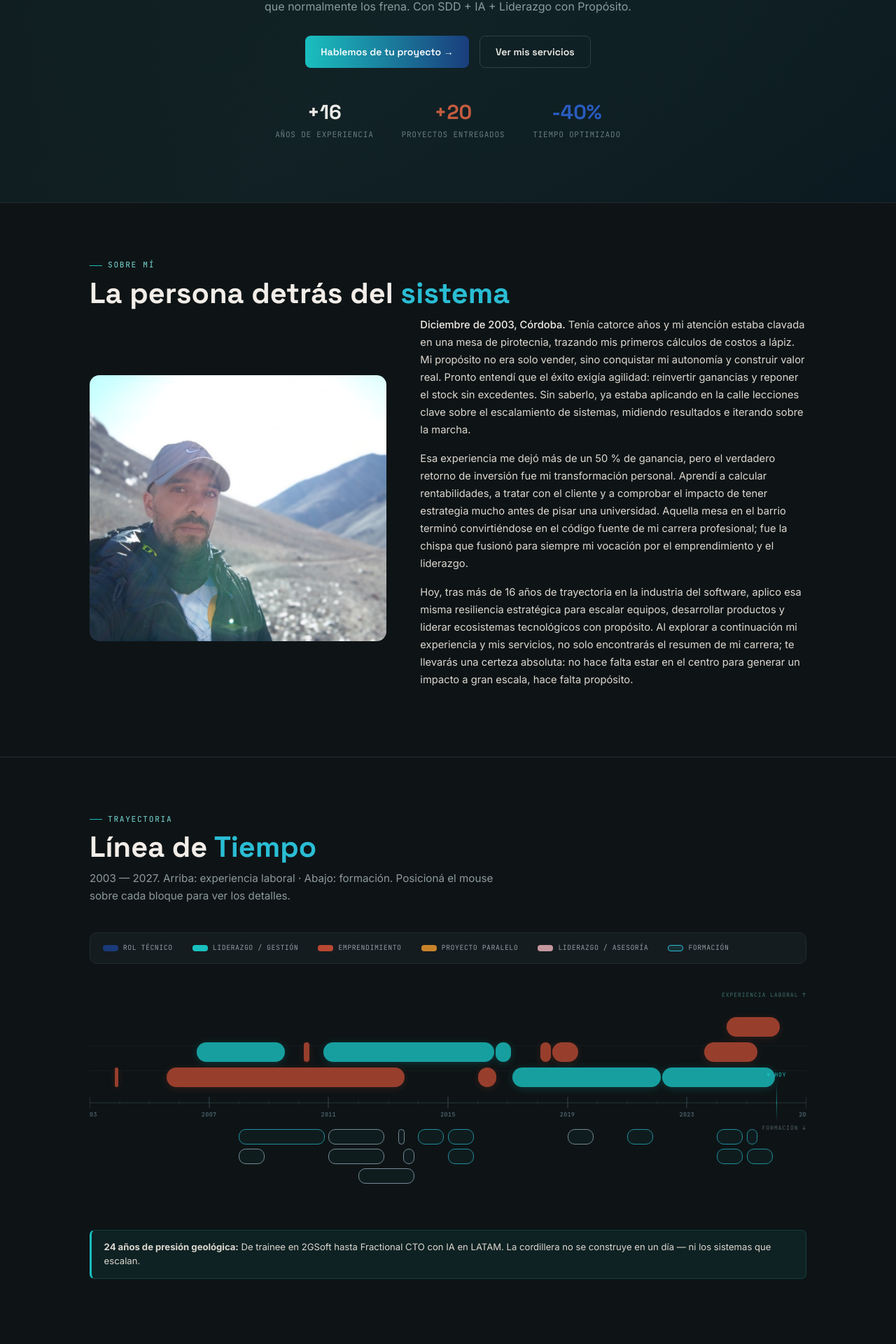
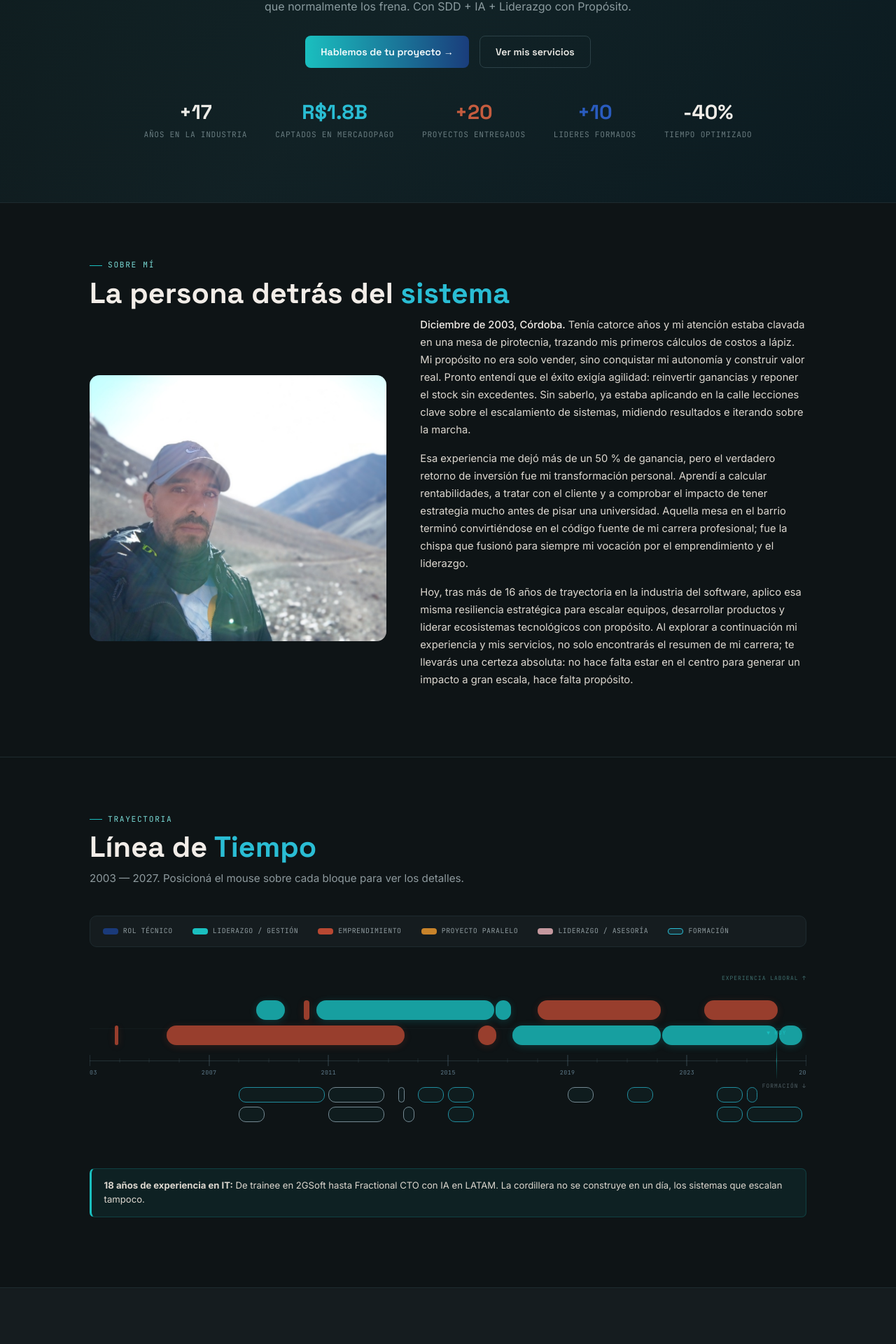
Before and after one commit to darosaldano/web-personal, a Next.js app: page / in a window 1280 px wide. Shown: the part 373-2293 px from the top of the page at 70% size. Built offline with nearby package versions, Linux system fonts and the light colour scheme.

Commit message:
feat: implementar Google Analytics en el layout principal

```diff
--- a/src/app/layout.tsx
+++ b/src/app/layout.tsx
@@ -1,4 +1,5 @@
 import type { Metadata } from "next";
+import Script from "next/script";
 import "./globals.css";
 import Navbar from "@/components/Navbar";
 import Footer from "@/components/Footer";
@@ -56,6 +57,20 @@ export default function RootLayout({
         <Navbar />
         <main>{children}</main>
         <Footer />
+        {/* Google Analytics */}
+        <Script
+          src="https://www.googletagmanager.com/gtag/js?id=G-W50L7710R2"
+          strategy="afterInteractive"
+        />
+        <Script id="google-analytics" strategy="afterInteractive">
+          {`
+            window.dataLayer = window.dataLayer || [];
+            function gtag(){dataLayer.push(arguments);}
+            gtag('js', new Date());
+
+            gtag('config', 'G-W50L7710R2');
+          `}
+        </Script>
       </body>
     </html>
   );
--- a/src/app/page.tsx
+++ b/src/app/page.tsx
@@ -30,15 +30,23 @@ export default function Home() {
           </div>
           <div className="hero-stats">
             <div className="hero-stat">
-              <div className="number">+16</div>
-              <div className="label">Años de experiencia</div>
+              <div className="number">+17</div>
+              <div className="label">Años en la industria</div>
+            </div>
+            <div className="hero-stat">
+              <div className="number electric">R$1.8B</div>
+              <div className="label">Captados en Mercadopago</div>
             </div>
             <div className="hero-stat">
               <div className="number gold">+20</div>
               <div className="label">Proyectos entregados</div>
             </div>
             <div className="hero-stat">
-              <div className="number mint">-40%</div>
+              <div className="number mint">+10</div>
+              <div className="label">Lideres Formados</div>
+            </div>
+            <div className="hero-stat">
+              <div className="number">-40%</div>
               <div className="label">Tiempo Optimizado</div>
             </div>
           </div>
--- a/src/components/Timeline.tsx
+++ b/src/components/Timeline.tsx
@@ -79,8 +79,7 @@ export default function Timeline() {
                 <div className="section-label">Trayectoria</div>
                 <h2 className="section-title">Línea de <span>Tiempo</span></h2>
                 <p className="section-subtitle">
-                    2003 — 2027. Arriba: experiencia laboral · Abajo: formación.
-                    Posicioná el mouse sobre cada bloque para ver los detalles.
+                    2003 — 2027. Posicioná el mouse sobre cada bloque para ver los detalles.
                 </p>
 
                 {/* Legend */}
@@ -254,8 +253,8 @@ export default function Timeline() {
 
                 <div className="info-box" style={{ marginTop: '1.5rem' }}>
                     <p>
-                        <strong>24 años de presión geológica:</strong> De trainee en 2GSoft hasta Fractional CTO
-                        con IA en LATAM. La cordillera no se construye en un día — ni los sistemas que escalan.
+                        <strong>18 años de experiencia en IT:</strong> De trainee en 2GSoft hasta Fractional CTO
+                        con IA en LATAM. La cordillera no se construye en un día, los sistemas que escalan tampoco.
                     </p>
                 </div>
             </div>
@@ -272,7 +271,7 @@ export default function Timeline() {
                         color: tooltip.item.color, letterSpacing: '.1em',
                         textTransform: 'uppercase', marginBottom: '.4rem'
                     }}>
-                        {tooltip.item.start} — {tooltip.item.end} &nbsp;·&nbsp;
+                        {Math.trunc(tooltip.item.start)} — {Math.trunc(tooltip.item.end)} &nbsp;·&nbsp;
                         {Math.round(tooltip.item.end - tooltip.item.start)} año{Math.round(tooltip.item.end - tooltip.item.start) !== 1 ? 's' : ''}
                     </div>
                     <div style={{
--- a/src/data/timeline.ts
+++ b/src/data/timeline.ts
@@ -15,20 +15,18 @@ export const workExperience: TimelineItem[] = [
     { title: 'Pirotecnia', company: 'Córdoba', start: 2003 + m(11), end: 2004 + m(1), color: '#B84832', category: 'Emprendimiento' },
     { title: 'Servicio de Sonido e Iluminación + Electricidad Domiciliaria', company: 'Córdoba', start: 2005 + m(8), end: 2013 + m(8), color: '#B84832', category: 'Emprendimiento' },
     { title: 'Retail Alimentos Balanceados "Almapetcare"', company: 'Córdoba', start: 2016 + m(1), end: 2016 + m(9), color: '#B84832', category: 'Emprendimiento' },
-    { title: 'Retail Pastelería Franceschini', company: 'Córdoba', start: 2023 + m(8), end: 2025 + m(6), color: '#B84832', category: 'Emprendimiento' },
-    { title: 'Retail Drugstore El Misa', company: 'Chilecito', start: 2024 + m(5), end: 2026 + m(3), color: '#B84832', category: 'Emprendimiento' },
+    { title: 'Retails Pastelería Franceschini + Drugstore El Misa', company: 'Córdoba y Chilecito', start: 2023 + m(8), end: 2026 + m(2), color: '#B84832', category: 'Emprendimiento' },
 
     // Experiencia laboral
-    { title: 'Desarrollador Jr Oracle', company: '2GSOFT · Córdoba', start: 2006 + m(8), end: 2009 + m(8), color: '#1ABFBF', category: 'Rol técnico' },
-    { title: 'Desarrollador Oracle SSr', company: 'Inthegra · Córdoba', start: 2010 + m(11), end: 2016 + m(8), color: '#1ABFBF', category: 'Rol técnico' },
+    { title: 'Desarrollador Jr Oracle', company: '2GSOFT · Córdoba', start: 2008 + m(8), end: 2009 + m(8), color: '#1ABFBF', category: 'Rol técnico' },
+    { title: 'Desarrollador Oracle SSr', company: 'Inthegra · Córdoba', start: 2010 + m(8), end: 2016 + m(8), color: '#1ABFBF', category: 'Rol técnico' },
     { title: 'Responsable de Área / Jefe de Desarrollo', company: 'Inthegra · Córdoba', start: 2016 + m(8), end: 2017 + m(3), color: '#1ABFBF', category: 'Liderazgo / Gestión' },
-    { title: 'Product Manager · Team Leader · Gerente de Oficina', company: 'Inthegra · Chilecito', start: 2017 + m(3), end: 2022 + m(3), color: '#1ABFBF', category: 'Liderazgo / Gestión' },
-    { title: 'Project Leader – Inversiones Brasil', company: 'MercadoPago', start: 2022 + m(3), end: 2026 + m(1), color: '#1ABFBF', category: 'Liderazgo / Gestión' },
-
+    { title: 'Product Manager / Team Leader', company: 'Inthegra · Chilecito', start: 2017 + m(3), end: 2022 + m(3), color: '#1ABFBF', category: 'Liderazgo / Gestión' },
+    { title: 'Project Leader – Inversiones Brasil', company: 'MercadoPago', start: 2022 + m(3), end: 2026 + m(2), color: '#1ABFBF', category: 'Liderazgo / Gestión' },
+    { title: 'Fractional CTO / Consultor SDD+IA', company: 'Autónomo', start: 2026 + m(2), end: 2026 + m(12), color: '#1ABFBF', category: 'Liderazgo / Gestión' },
     // Proyectos paralelos
     { title: 'Mejora Continua en PYME Textil Emcortex', company: 'Córdoba', start: 2010 + m(3), end: 2010 + m(6), color: '#B84832', category: 'Emprendimiento' },
-    { title: 'Consultor de Emprendimientos – Red de Mentores', company: 'Red de Mentores', start: 2018 + m(2), end: 2018 + m(7), color: '#B84832', category: 'Emprendimiento' },
-    { title: 'Presidente Rotaract Club Chilecito', company: 'Rotaract', start: 2018 + m(7), end: 2019 + m(6), color: '#B84832', category: 'Emprendimiento' },
+    { title: 'Startup Oficina de Desarrollo de Software', company: 'Inthegra', start: 2018 + m(1), end: 2022 + m(3), color: '#B84832', category: 'Emprendimiento' },
 ];
 
 export const educationExperience: TimelineItem[] = [
@@ -36,7 +34,6 @@ export const educationExperience: TimelineItem[] = [
     { title: 'Estrategias Para el Nuevo Liderazgo', company: 'AArEII', start: 2008, end: 2008 + m(12), color: '#9EB8C4' },
     { title: 'Project Management', company: 'Universidad de Buenos Aires (Online)', start: 2011, end: 2012 + m(12), color: '#9EB8C4' },
     { title: 'Formación en Liderazgo', company: 'Xinectia', start: 2011, end: 2012 + m(12), color: '#9EB8C4' },
-    { title: 'Marketing, Ventas, Administración y Contabilidad', company: 'E-Learning', start: 2012, end: 2013 + m(12), color: '#9EB8C4' },
     { title: 'Gestión de Riesgos', company: 'Cámara Argentina de Comercio', start: 2013 + m(5), end: 2013 + m(8), color: '#9EB8C4' },
     { title: 'Gestión de Pymes', company: 'Cámara Argentina de Comercio', start: 2013 + m(7), end: 2013 + m(12), color: '#9EB8C4' },
     { title: 'Diplomatura en Gestión Gerencial', company: 'Universidad Católica de Córdoba', start: 2014, end: 2014 + m(12), color: '#2ABDD4' },
@@ -47,7 +44,7 @@ export const educationExperience: TimelineItem[] = [
     { title: 'Diplomatura en Coaching Financiera', company: 'Escuela de Coaching Ontológico Americano', start: 2024, end: 2024 + m(12), color: '#2ABDD4' },
     { title: 'Diplomatura en Dirección de Empresas', company: 'Universidad Nacional de Córdoba', start: 2024, end: 2024 + m(12), color: '#2ABDD4' },
     { title: 'Certificación Be Trainer', company: 'Mercadolibre', start: 2025, end: 2025 + m(6), color: '#2ABDD4' },
-    { title: 'IA Generativa, Prompt Engineering, Agentes de IA', company: 'Gemini · GPT · Cursor · Windsurf', start: 2025, end: 2025 + m(12), color: '#2ABDD4' },
+    { title: 'IA Generativa, Prompt Engineering, SDD, Agentes de IA, IDEs IA First', company: 'Autoaprendizaje', start: 2025, end: 2026 + m(12), color: '#2ABDD4' },
 ];
 
 export const legendItems = [
```
